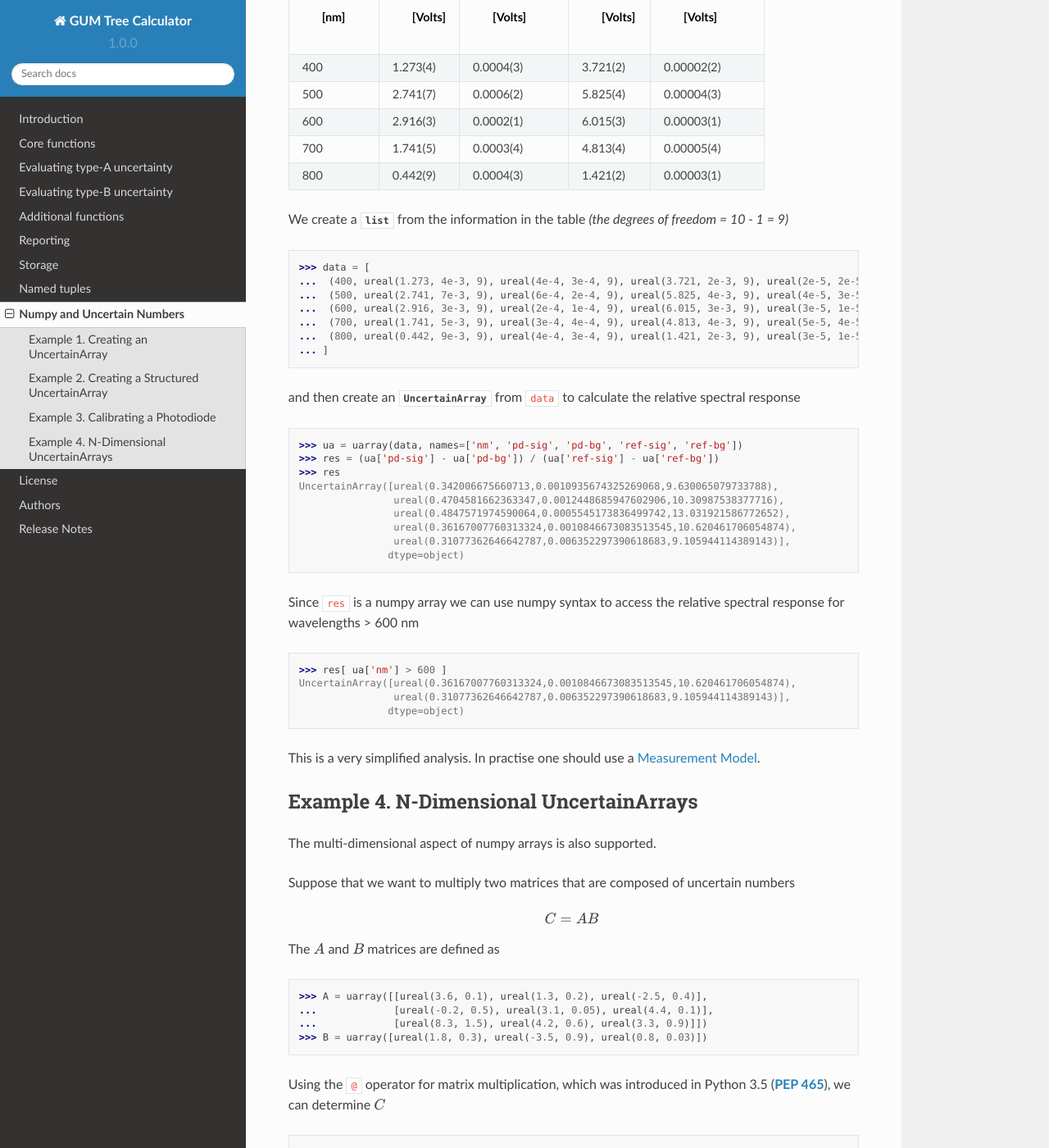
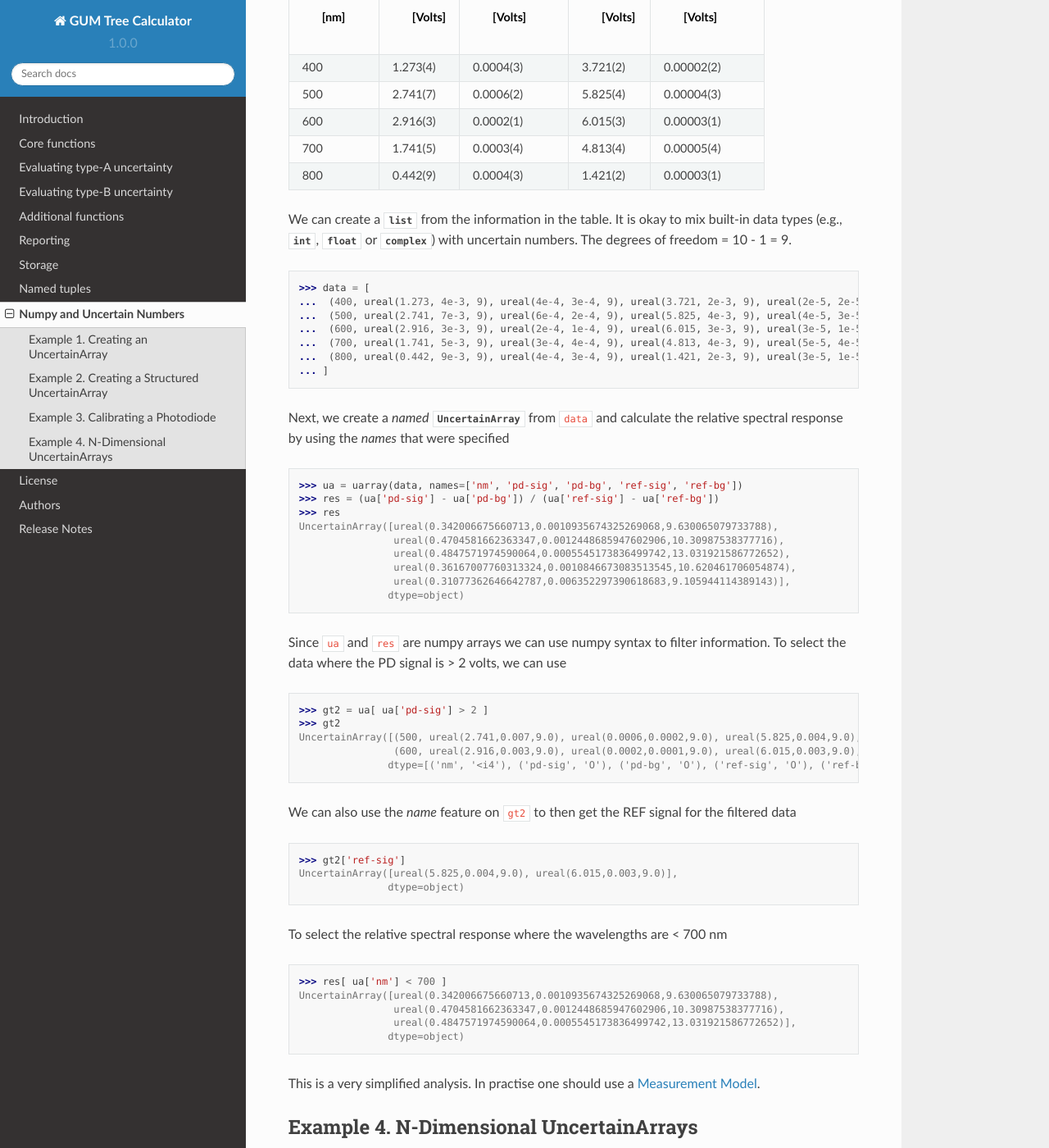
Before and after one commit to MSLNZ/GTC, a Sphinx documentation site: the page built from docs/uarray.rst, in a window 1280 px wide and 1400 px high, scrolled down 3707 px. Shown: the whole window at 82% size. Built offline with Sphinx 7.4.7 and the Read the Docs theme 2.0.0, drawn with Linux system fonts in a browser that asks for light colours; some of the changed text lies outside the part shown.

Commit message:
update Example 3 in uarray.rst to include more numpy indexing

```diff
--- a/docs/uarray.rst
+++ b/docs/uarray.rst
@@ -213,8 +213,9 @@ negligible.
 |     800    |  0.442(9) |   0.0004(3)   |  1.421(2)  |   0.00003(1)   |
 +------------+-----------+---------------+------------+----------------+
 
-We create a :class:`list` from the information in the table
-*(the degrees of freedom = 10 - 1 = 9)*
+We can create a :class:`list` from the information in the table. It is okay to mix
+built-in data types (e.g., :class:`int`, :class:`float` or
+:class:`complex`) with uncertain numbers. The degrees of freedom = 10 - 1 = 9.
 
 .. code-block:: pycon
 
@@ -226,8 +227,8 @@ We create a :class:`list` from the information in the table
    ...  (800, ureal(0.442, 9e-3, 9), ureal(4e-4, 3e-4, 9), ureal(1.421, 2e-3, 9), ureal(3e-5, 1e-5, 9))
    ... ]
 
-and then create an :class:`.UncertainArray` from ``data`` to calculate the
-relative spectral response
+Next, we create a *named* :class:`.UncertainArray` from ``data`` and calculate the
+relative spectral response by using the *names* that were specified
 
 .. code-block:: pycon
 
@@ -241,14 +242,33 @@ relative spectral response
                    ureal(0.31077362646642787,0.006352297390618683,9.105944114389143)],
                   dtype=object)
 
-Since ``res`` is a numpy array we can use numpy syntax to access the relative
-spectral response for wavelengths > 600 nm
+Since ``ua`` and ``res`` are numpy arrays we can use numpy syntax to filter information. To select
+the data where the PD signal is > 2 volts, we can use
 
 .. code-block:: pycon
 
-   >>> res[ ua['nm'] > 600 ]
-   UncertainArray([ureal(0.36167007760313324,0.0010846673083513545,10.620461706054874),
-                   ureal(0.31077362646642787,0.006352297390618683,9.105944114389143)],
+   >>> gt2 = ua[ ua['pd-sig'] > 2 ]
+   >>> gt2
+   UncertainArray([(500, ureal(2.741,0.007,9.0), ureal(0.0006,0.0002,9.0), ureal(5.825,0.004,9.0), ureal(4e-05,3e-05,9.0)),
+                   (600, ureal(2.916,0.003,9.0), ureal(0.0002,0.0001,9.0), ureal(6.015,0.003,9.0), ureal(3e-05,1e-05,9.0))],
+                  dtype=[('nm', '<i4'), ('pd-sig', 'O'), ('pd-bg', 'O'), ('ref-sig', 'O'), ('ref-bg', 'O')])
+
+We can also use the *name* feature on ``gt2`` to then get the REF signal for the filtered data
+
+.. code-block:: pycon
+
+   >>> gt2['ref-sig']
+   UncertainArray([ureal(5.825,0.004,9.0), ureal(6.015,0.003,9.0)],
+                  dtype=object)
+
+To select the relative spectral response where the wavelengths are < 700 nm
+
+.. code-block:: pycon
+
+   >>> res[ ua['nm'] < 700 ]
+   UncertainArray([ureal(0.342006675660713,0.0010935674325269068,9.630065079733788),
+                   ureal(0.4704581662363347,0.0012448685947602906,10.30987538377716),
+                   ureal(0.4847571974590064,0.0005545173836499742,13.031921586772652)],
                   dtype=object)
 
 This is a very simplified analysis. In practise one should use a
```
Also changed, not shown: other parts of docs/uarray.rst (+4 -4 lines).
